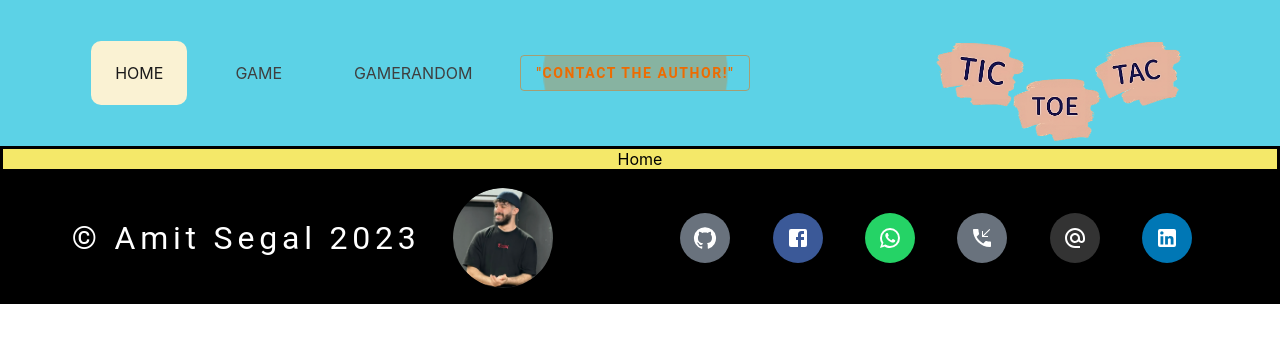
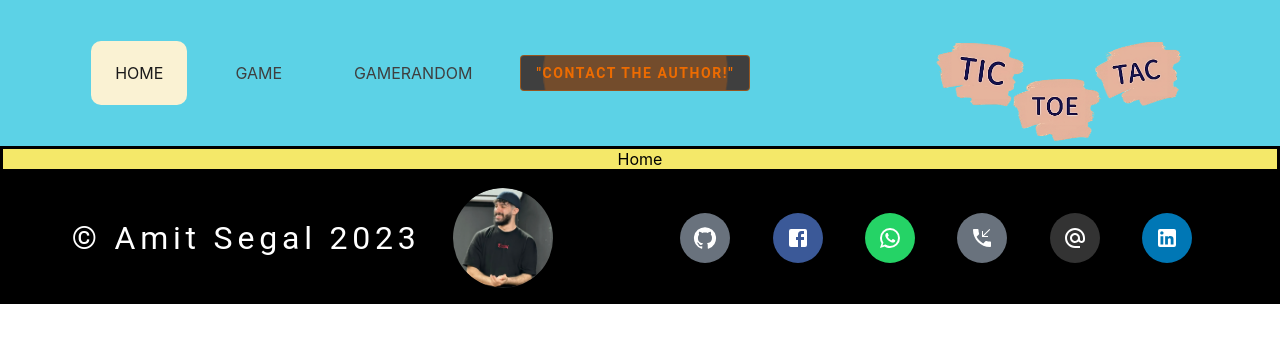
Before and after one commit to AmitSegal26/tic-tac-toe, a React (Create React App) app: page / in a window 1280 px wide. Shown: the top 342 px of the page. Built offline with nearby package versions, Linux system fonts and the light colour scheme.

Commit message:
redesigning the contact btn

```diff
--- a/src/components/navbar/Navbar.jsx
+++ b/src/components/navbar/Navbar.jsx
@@ -52,7 +52,11 @@ const Navbar = ({ setIsContactPressedFunc }) => {
           <Button
             variant="outlined"
             color="warning"
-            sx={{ fontWeight: "bold", letterSpacing: "0.1rem" }}
+            sx={{
+              fontWeight: "bold",
+              letterSpacing: "0.1rem",
+              bgcolor: COLORS.TEXT2,
+            }}
             autoFocus
             onClick={handleContactClick}
           >
```
